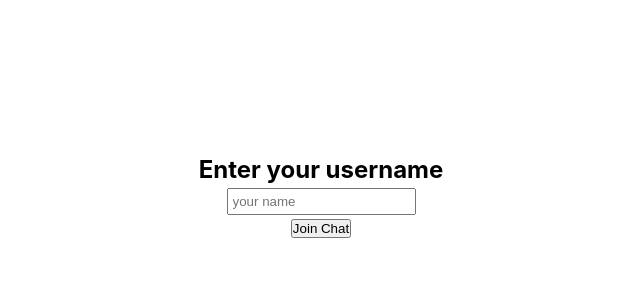
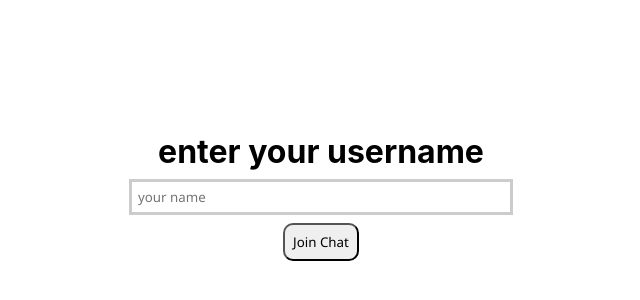
Before and after one commit to ConnorMcDonalds97/chat-app, a React (Create React App) app in the folder chat/: page / in a window 1280 px wide. Shown: the part 204-504 px from the top of the page, without its empty margins (319-959 px from the left). Built offline with nearby package versions, Linux system fonts and the light colour scheme.

Commit message:
add qol changes

```diff
--- a/chat/src/App.css
+++ b/chat/src/App.css
@@ -47,6 +47,7 @@ p {
     height: 100%;
     font-size: large;
     font-weight: bold;
+    text-align: center;
 
     background-color: #2c2c2c;
     color: white
@@ -61,7 +62,7 @@ p {
 
 #new-message input {
     font-family: 'Segoe UI', Tahoma, Geneva, Verdana, sans-serif;
-    width: 100vh;
+    width: 100%;
     height: 100%;
     margin: 0;
     height: 50px;
@@ -122,8 +123,28 @@ p {
 }
 
 .username-input{
-    padding: 4px;
-    margin: 4px
+    padding: 6px;
+    margin: 8px;
+    width: 30%;
+
+    box-sizing: border-box;
+    border: 3px solid #ccc;
+    -webkit-transition: 0.5s;
+    transition: 0.5s;
+    outline: none;
+
+    font-family: 'Segoe UI', Tahoma, Geneva, Verdana, sans-serif;
+}
+
+.username-input:focus {
+    border: 3px solid #03A2E9; /* Example: blue border on focus */
+}
+
+.join-chat-button{
+    padding: 8px;
+    border-radius: 10px;
+    font-family: 'Segoe UI', Tahoma, Geneva, Verdana, sans-serif;
+
 }
 
 body{
--- a/chat/src/App.js
+++ b/chat/src/App.js
@@ -29,7 +29,7 @@ const App = ({sagaMiddleWare}) => {
   if (!username) {
     return (
       <div className="username-modal">
-        <h2>Enter your username</h2>
+        <h1>enter your username</h1>
         <input
           className='username-input'
           type='text'
@@ -43,6 +43,7 @@ const App = ({sagaMiddleWare}) => {
         placeholder='your name'
         />
         <button
+          className='join-chat-button'
           onClick={() => {
             if (input.trim()) setUsername(input.trim())
           }}
```
